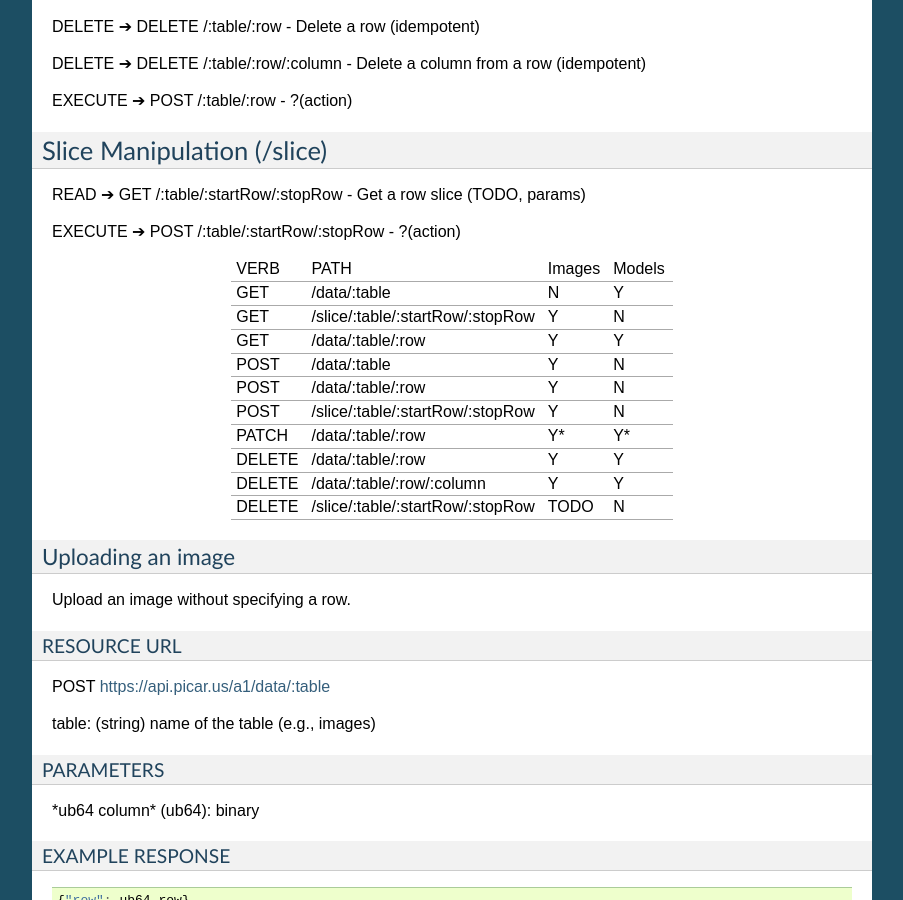
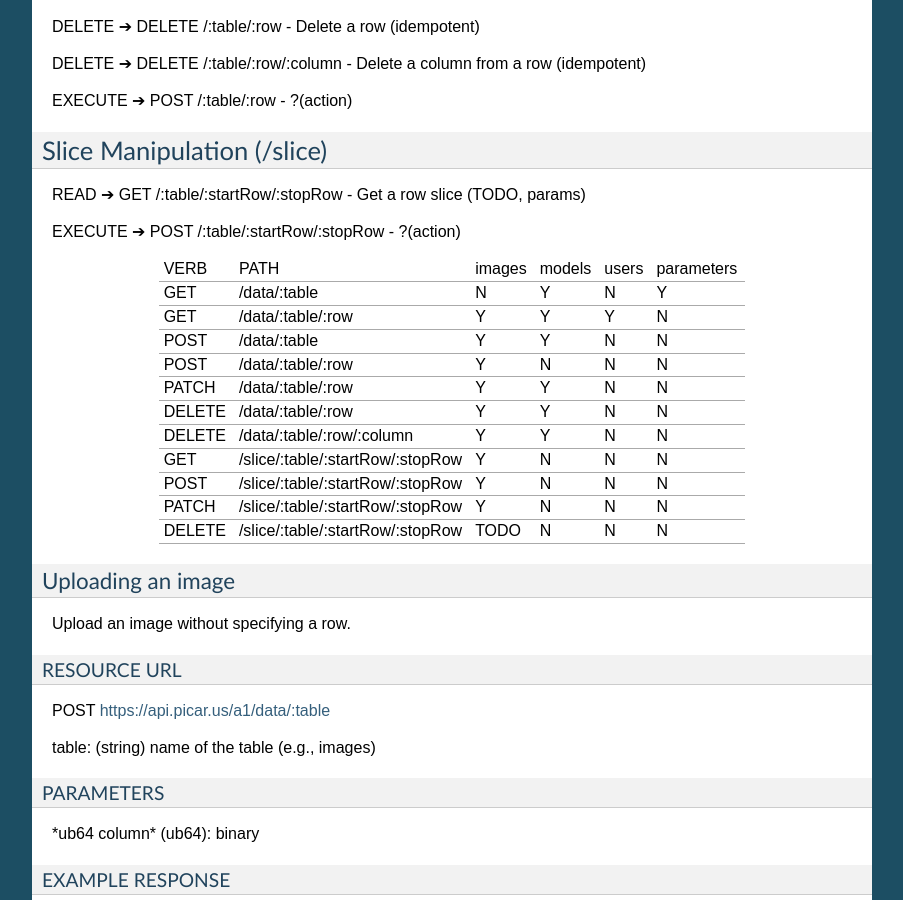
Before and after one commit to bwhite/picarus, a Sphinx documentation site: the page built from doc/index.rst, in a window 1280 px wide and 900 px high, scrolled down 3040 px. Shown: the whole window, without its empty margins (198-1101 px from the left). Built offline with Sphinx 7.4.7, drawn with Linux system fonts in a browser that asks for light colours; formulas are drawn with MathJax 3.

Commit message:
Updated
Signed-off-by: Brandyn A. White <bwhite@dappervision.com>

```diff
--- a/doc/index.rst
+++ b/doc/index.rst
@@ -192,29 +192,31 @@ EXECUTE |arrow| POST /:table/:startRow/:stopRow - ?(action)
 
 .. |arrow| unicode:: U+2794 .. right arrow
 
-+---------+----------------------------------+-----------+---------+
-| VERB    |  PATH                            |  Images   | Models  |
-+---------+----------------------------------+-----------+---------+
-| GET     | /data/:table                     | N         | Y       |
-+---------+----------------------------------+-----------+---------+
-| GET     | /slice/:table/:startRow/:stopRow | Y         | N       |
-+---------+----------------------------------+-----------+---------+
-| GET     | /data/:table/:row                | Y         | Y       |
-+---------+----------------------------------+-----------+---------+
-| POST    | /data/:table                     | Y         | N       |
-+---------+----------------------------------+-----------+---------+
-| POST    | /data/:table/:row                | Y         | N       |
-+---------+----------------------------------+-----------+---------+
-| POST    | /slice/:table/:startRow/:stopRow | Y         | N       |
-+---------+----------------------------------+-----------+---------+
-| PATCH   | /data/:table/:row                | Y\*       | Y\*     |
-+---------+----------------------------------+-----------+---------+
-| DELETE  | /data/:table/:row                | Y         | Y       |
-+---------+----------------------------------+-----------+---------+
-| DELETE  | /data/:table/:row/:column        | Y         | Y       |
-+---------+----------------------------------+-----------+---------+
-| DELETE  | /slice/:table/:startRow/:stopRow | TODO      | N       |
-+---------+----------------------------------+-----------+---------+
++---------+----------------------------------+-----------+---------+---------+------------+
+| VERB    |  PATH                            |  images   | models  | users   | parameters |
++---------+----------------------------------+-----------+---------+---------+------------+
+| GET     | /data/:table                     | N         | Y       | N       | Y          |
++---------+----------------------------------+-----------+---------+---------+------------+
+| GET     | /data/:table/:row                | Y         | Y       | Y       | N          |
++---------+----------------------------------+-----------+---------+---------+------------+
+| POST    | /data/:table                     | Y         | Y       | N       | N          |
++---------+----------------------------------+-----------+---------+---------+------------+
+| POST    | /data/:table/:row                | Y         | N       | N       | N          |
++---------+----------------------------------+-----------+---------+---------+------------+
+| PATCH   | /data/:table/:row                | Y         | Y       | N       | N          |
++---------+----------------------------------+-----------+---------+---------+------------+
+| DELETE  | /data/:table/:row                | Y         | Y       | N       | N          |
++---------+----------------------------------+-----------+---------+---------+------------+
+| DELETE  | /data/:table/:row/:column        | Y         | Y       | N       | N          |
++---------+----------------------------------+-----------+---------+---------+------------+
+| GET     | /slice/:table/:startRow/:stopRow | Y         | N       | N       | N          |
++---------+----------------------------------+-----------+---------+---------+------------+
+| POST    | /slice/:table/:startRow/:stopRow | Y         | N       | N       | N          |
++---------+----------------------------------+-----------+---------+---------+------------+
+| PATCH   | /slice/:table/:startRow/:stopRow | Y         | N       | N       | N          |
++---------+----------------------------------+-----------+---------+---------+------------+
+| DELETE  | /slice/:table/:startRow/:stopRow | TODO      | N       | N       | N          |
++---------+----------------------------------+-----------+---------+---------+------------+
 
 Uploading an image
 ^^^^^^^^^^^^^^^^^^
```
Also changed, not shown: doc/67e373a19af13647bded/index.rst (+25 -23 lines).
